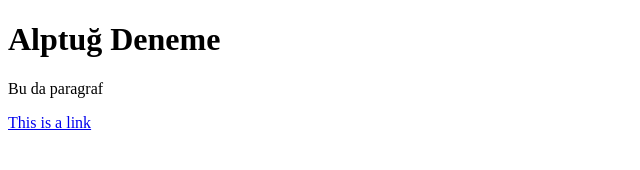
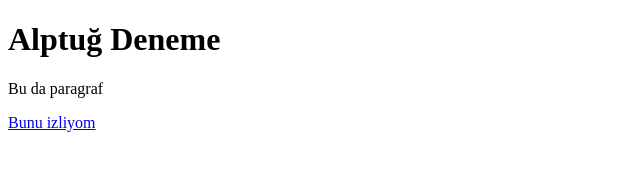
Before and after one commit to Alptugtan1/alptugtan.github.io, a plain HTML site: page index.html in a window 1280 px wide. Shown: the full height of the page, 0-640 px from the left. Drawn offline with Linux system fonts and the light colour scheme.

Commit message:
Update link in index.html to new YouTube video

```diff
--- a/index.html
+++ b/index.html
@@ -5,7 +5,7 @@
 
   <h1> Alptuğ Deneme </h1>
   <p> Bu da paragraf </p>
-  <a href="https://www.youtube.com/watch?v=5XhxR9Vs6zc">This is a link</a>
+  <a href="https://www.youtube.com/watch?v=qz0aGYrrlhU">Bunu izliyom</a>
 
 
 
```
